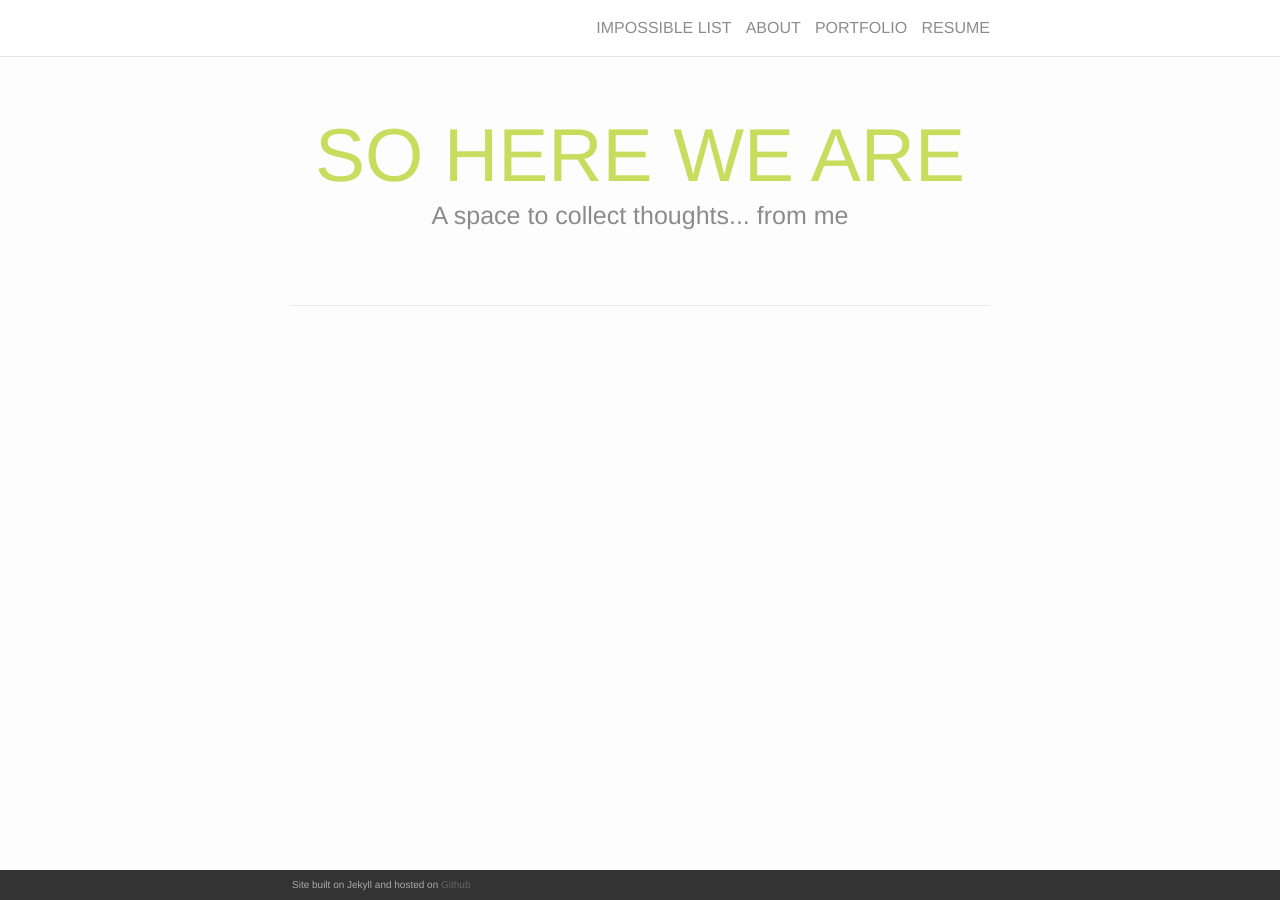
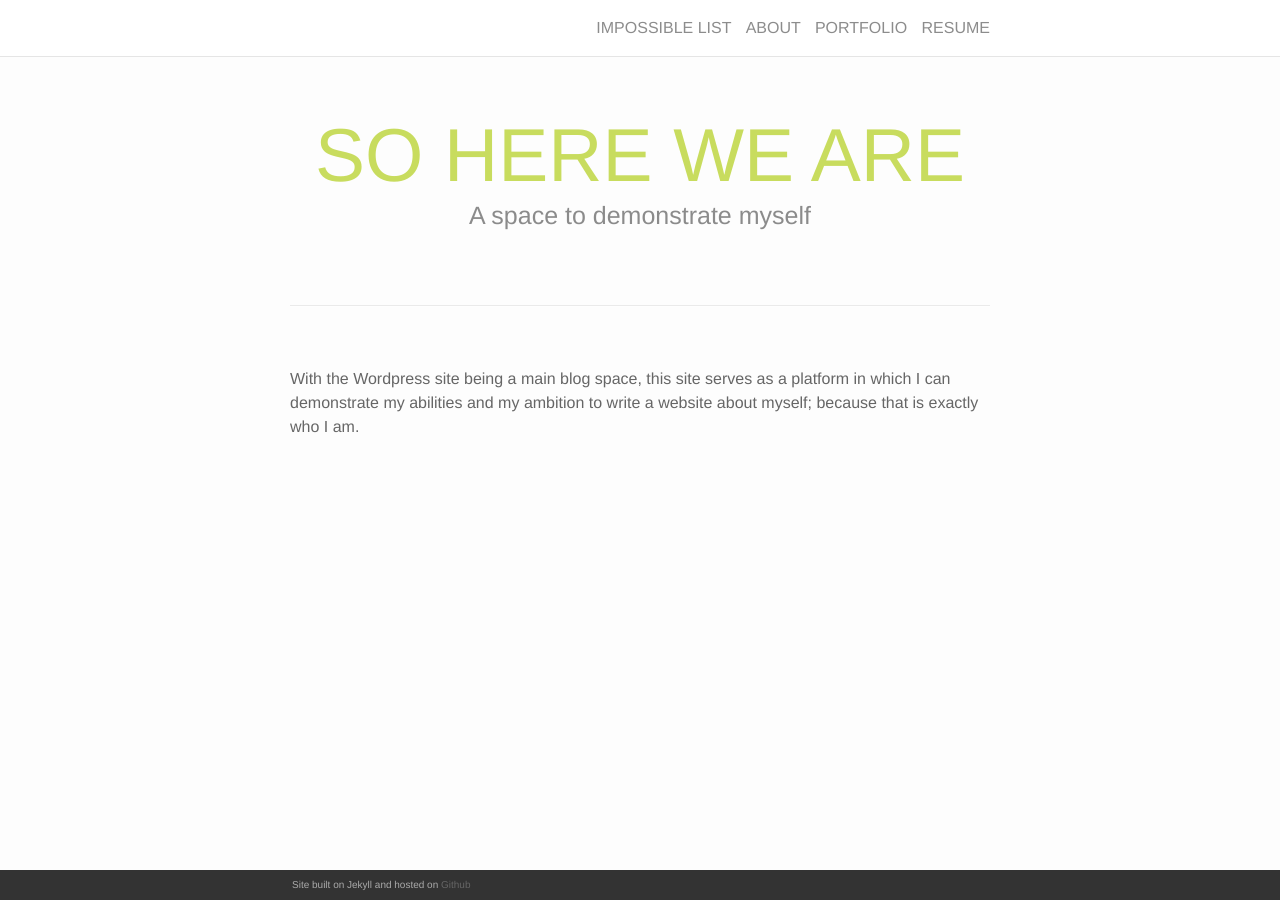
Before and after one commit to chwong1996/myhome, a Jekyll site: the page built from index.html, in a window 1280 px wide. Built offline with Jekyll 4.4.1, drawn with Linux system fonts in a browser that asks for light colours; nearby versions of some CDN libraries.

Commit message:
Update index.html

```diff
--- a/index.html
+++ b/index.html
@@ -4,21 +4,9 @@ layout: default
 
 <div class="header-bar">
   <h1>SO HERE WE ARE</h1>
-  <h2>A space to collect thoughts... from me</h2>
+  <h2>A space to demonstrate myself</h2>
   <br/>
   <hr>
   <br/>
 </div>
-
-
-<ul class="post-list">
-    {% for post in paginator.posts %}
-      <li>
-        <h2><a class="post-title" href="{{ post.url | prepend: site.baseurl }}">{{ post.title }}</a></h2>
-        <p class="post-meta">{{ post.date | date: '%B %-d, %Y — %H:%M' }}</p>
-        <p>{{ post.description }}</p>
-        <br/>
-        <hr/>
-      </li>
-    {% endfor %}
-</ul>
+With the Wordpress site being a main blog space, this site serves as a platform in which I can demonstrate my abilities and my ambition to write a website about myself; because that is exactly who I am.
```
